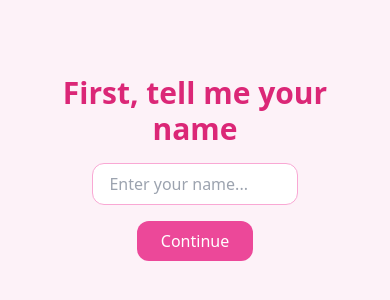
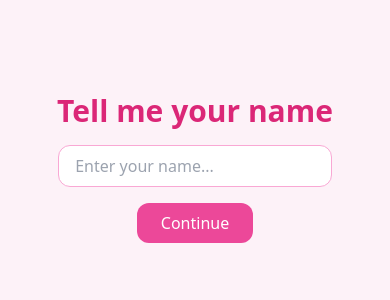
Before and after one commit to aditydcp/valentine, a plain HTML site: page index.html in a window 390 px wide. Shown: the part 254-554 px from the top of the page. Drawn offline with nearby package versions, Linux system fonts and the light colour scheme.

Commit message:
fix: update mobile view adjustment

```diff
--- a/index.html
+++ b/index.html
@@ -20,11 +20,11 @@
     <!-- Step 1: Name Input -->
     <div id="name-screen" class="text-center flex flex-col items-center space-y-4">
       <h1 class="text-3xl sm:text-4xl font-bold text-pink-600">
-        First, tell me your name
+        Tell me your name
       </h1>
 
       <input id="name-input" type="text" placeholder="Enter your name..."
-        class="px-4 py-2 rounded-xl w-[60%] border border-pink-300 focus:outline-none focus:ring-2 focus:ring-pink-400" />
+        class="px-4 py-2 rounded-xl w-[80%] md:w-[60%] border border-pink-300 focus:outline-none focus:ring-2 focus:ring-pink-400" />
 
       <div id="name-error-text" class="text-red-500 hidden">
       </div>
@@ -90,8 +90,8 @@
     <div id="sparkle-container" class="absolute w-full h-full"></div>
 
     <div id="welcome-text-container" class="flex flex-col gap-3 items-center">
-      <h1 class="text-white text-4xl sm:text-5xl font-bold scale-95 pl-2">
-        Welcome Sayang ❤️
+      <h1 class="text-white text-center text-4xl sm:text-5xl font-bold scale-95 pl-2">
+        Welcome Sayang<br>❤️
       </h1>
       <p class="text-white text-lg">
         You're in the right place :)
```
